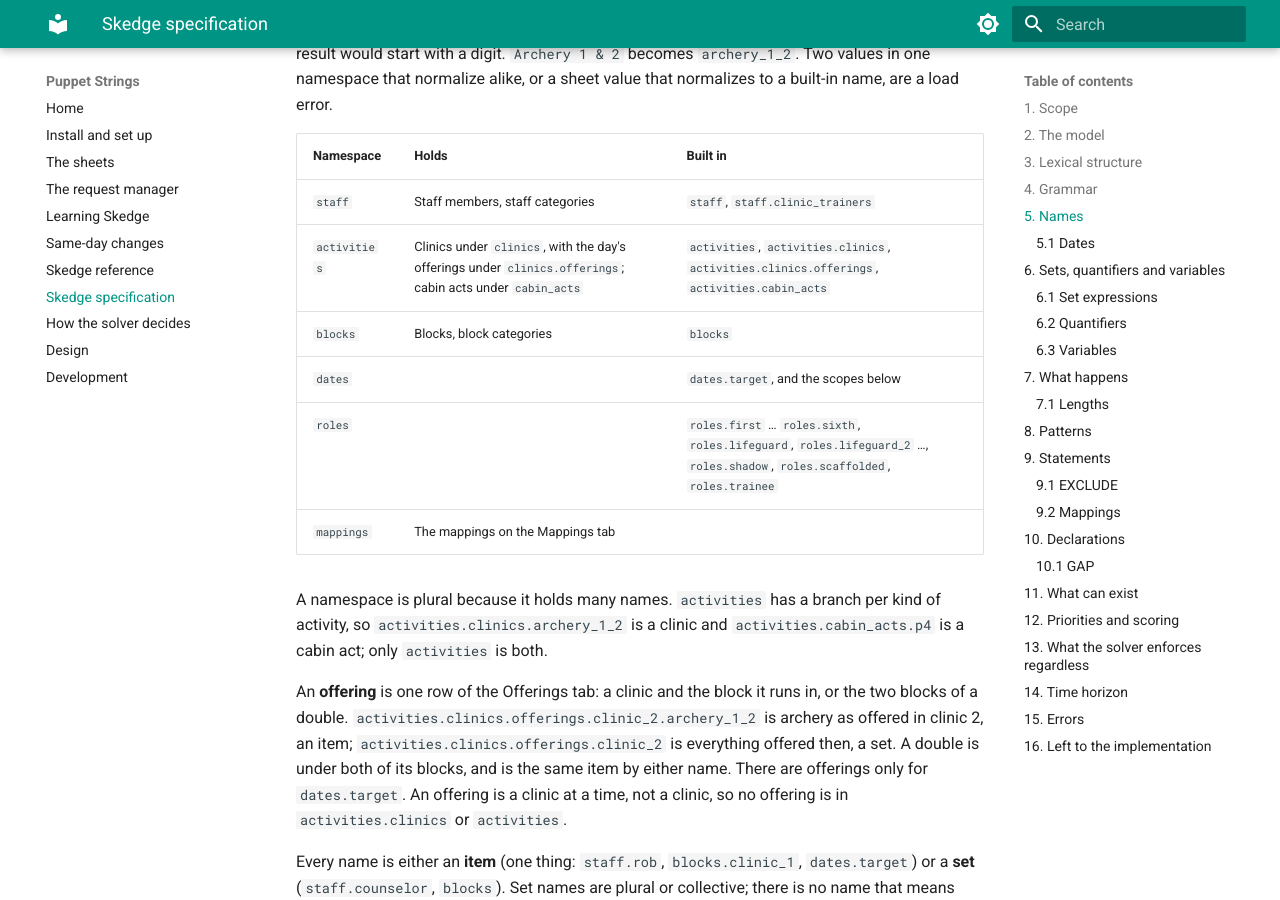
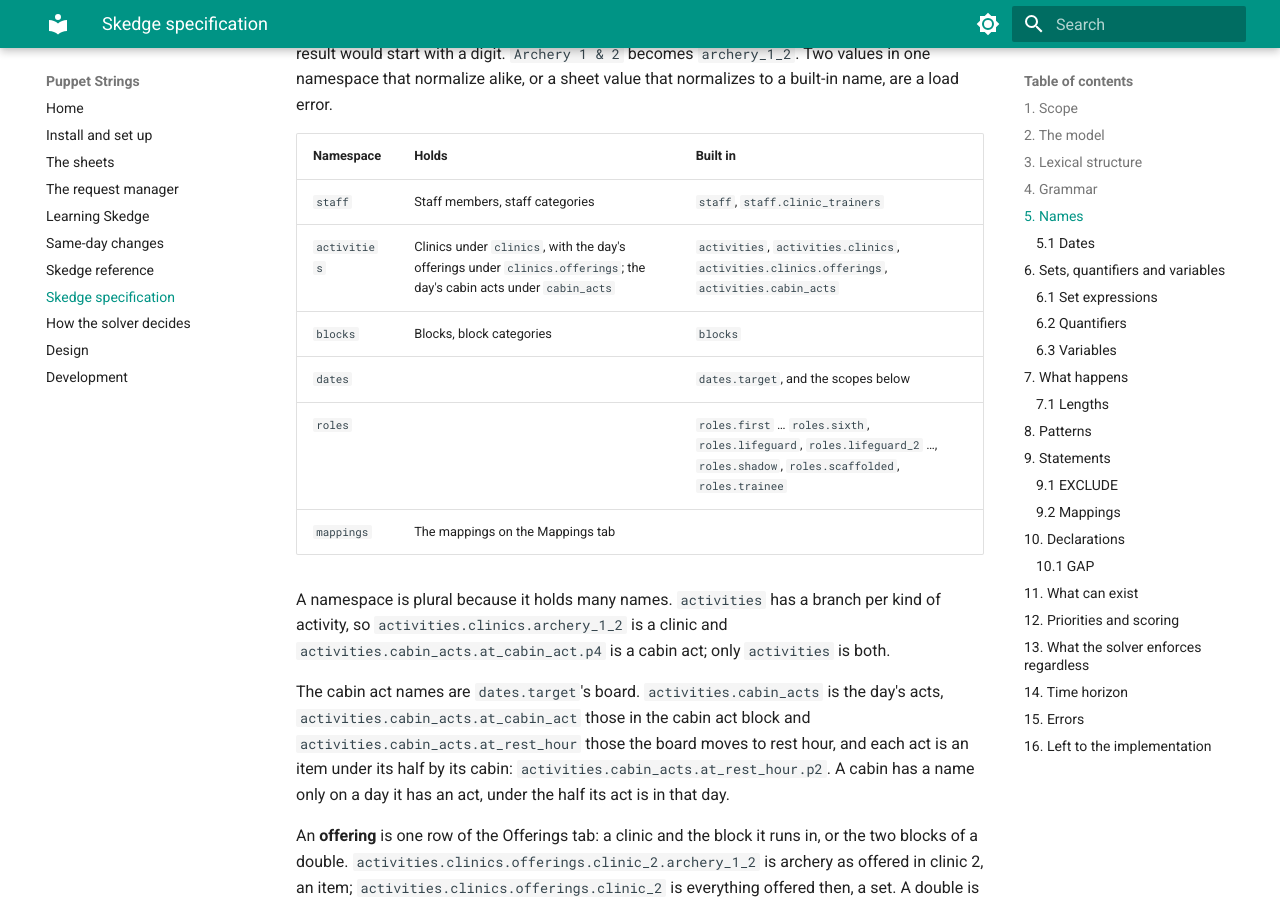
Before and after one commit to Dylan-Puppet-Master/Puppet-Strings, an MkDocs documentation site: the page built from docs/spec.md, in a window 1280 px wide and 900 px high, scrolled down 5473 px. Built offline with MkDocs 1.6.1 and Material for MkDocs 9.7.7, drawn with Linux system fonts in a browser that asks for light colours; some of the changed text lies outside the part shown.

Commit message:
Skedge: cabin acts are named by the day's board, under the block they are in
`activities.cabin_acts.at_cabin_act.p4` is P4's act today, and
`activities.cabin_acts.at_rest_hour.m1` M1's act the board moved to rest hour.
`activities.cabin_acts` and its two halves are the target date's acts rather than
the season's, as the offerings are its Offerings tab, so a cabin has a name only on
a day it has an act, and under whichever half it is in that day.

The details pane shows a cabin's act today; the training problems and the docs use
the new names.

Co-Authored-By: Claude Opus 5.5 <noreply@anthropic.com>

```diff
--- a/docs/spec.md
+++ b/docs/spec.md
@@ -250,15 +250,21 @@ normalizes to a built-in name, are a load error.
 | Namespace | Holds | Built in |
 |---|---|---|
 | `staff` | Staff members, staff categories | `staff`, `staff.clinic_trainers` |
-| `activities` | Clinics under `clinics`, with the day's offerings under `clinics.offerings`; cabin acts under `cabin_acts` | `activities`, `activities.clinics`, `activities.clinics.offerings`, `activities.cabin_acts` |
+| `activities` | Clinics under `clinics`, with the day's offerings under `clinics.offerings`; the day's cabin acts under `cabin_acts` | `activities`, `activities.clinics`, `activities.clinics.offerings`, `activities.cabin_acts` |
 | `blocks` | Blocks, block categories | `blocks` |
 | `dates` | | `dates.target`, and the scopes below |
 | `roles` | | `roles.first` … `roles.sixth`, `roles.lifeguard`, `roles.lifeguard_2` …, `roles.shadow`, `roles.scaffolded`, `roles.trainee` |
 | `mappings` | The mappings on the Mappings tab | |
 
 A namespace is plural because it holds many names. `activities` has a branch per kind of
-activity, so `activities.clinics.archery_1_2` is a clinic and `activities.cabin_acts.p4`
-is a cabin act; only `activities` is both.
+activity, so `activities.clinics.archery_1_2` is a clinic and
+`activities.cabin_acts.at_cabin_act.p4` is a cabin act; only `activities` is both.
+
+The cabin act names are `dates.target`'s board. `activities.cabin_acts` is the day's acts,
+`activities.cabin_acts.at_cabin_act` those in the cabin act block and
+`activities.cabin_acts.at_rest_hour` those the board moves to rest hour, and each act is an
+item under its half by its cabin: `activities.cabin_acts.at_rest_hour.p2`. A cabin has a
+name only on a day it has an act, under the half its act is in that day.
 
 An **offering** is one row of the Offerings tab: a clinic and the block it runs in, or the
 two blocks of a double. `activities.clinics.offerings.clinic_2.archery_1_2` is archery as
@@ -554,8 +560,8 @@ date) in which the staff member is free, or busy. A clause left out does not fil
 In a pattern a set is a **pool**: the pattern matches an assignment whose field is any
 member. A pool says so with `ANY`: `ANY staff.counselor`. A set with no quantifier is an
 error in a pattern; an item still takes none, and whether a name is an item is a question
-about the name, not the day, so a cabin's act all season, `activities.cabin_acts.p4`, takes
-`ANY` even on a day it comes to one act. `EACH` splits the declaration as anywhere. A count,
+about the name, not the day, so `activities.cabin_acts.at_rest_hour` takes `ANY` even on a
+day it comes to one act. `EACH` splits the declaration as anywhere. A count,
 `ANY n` and an `(ANY n …)` group are errors in a pattern, and so is `ALL` in a score, which
 matches one assignment at a time.
 
```
Also changed, not shown: docs/sheets.md (+5 -5 lines), docs/skedge.md (+5 -1 lines), docs/technical-outline.md (+7 -0 lines), 8 other files.
